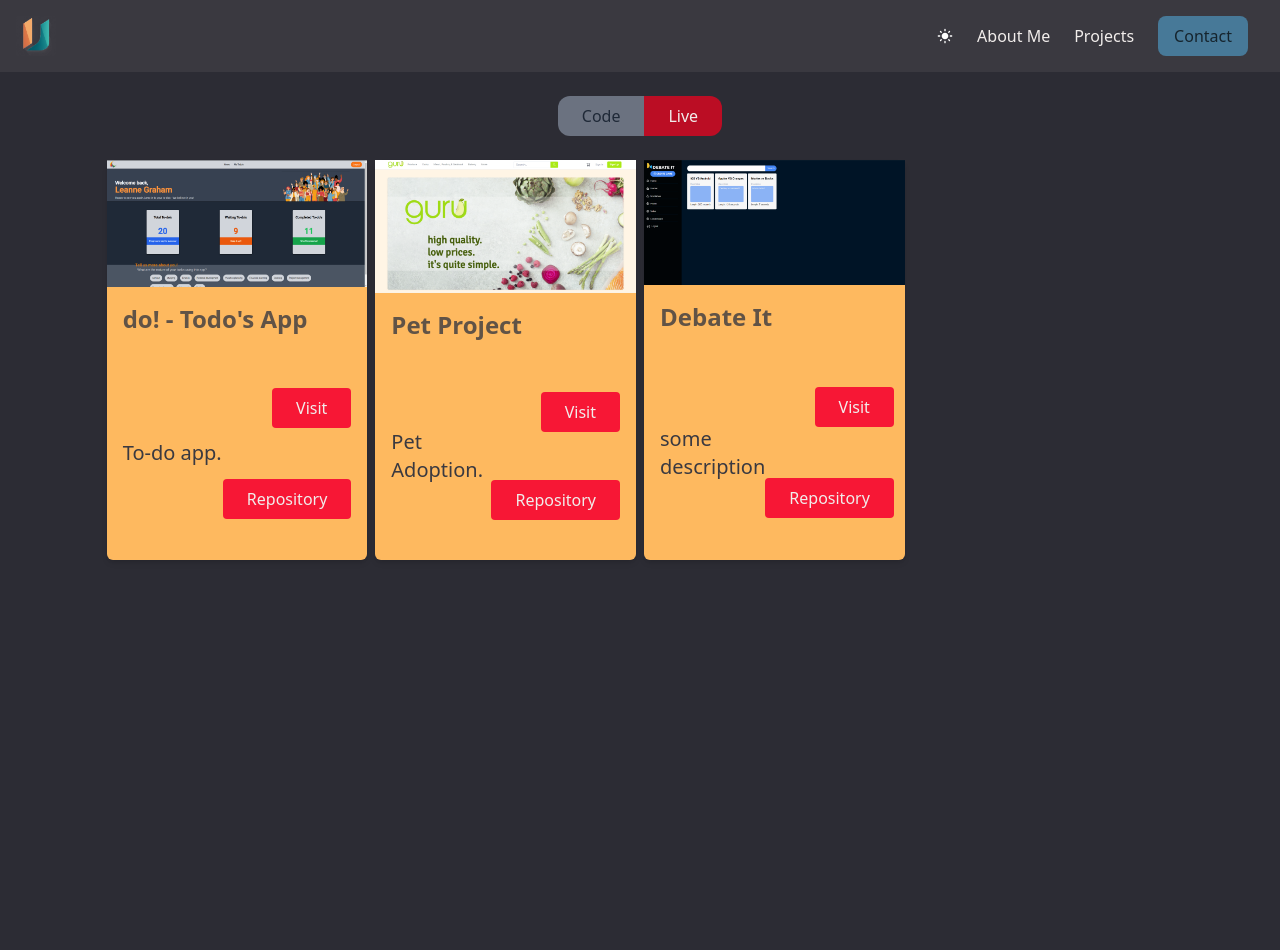
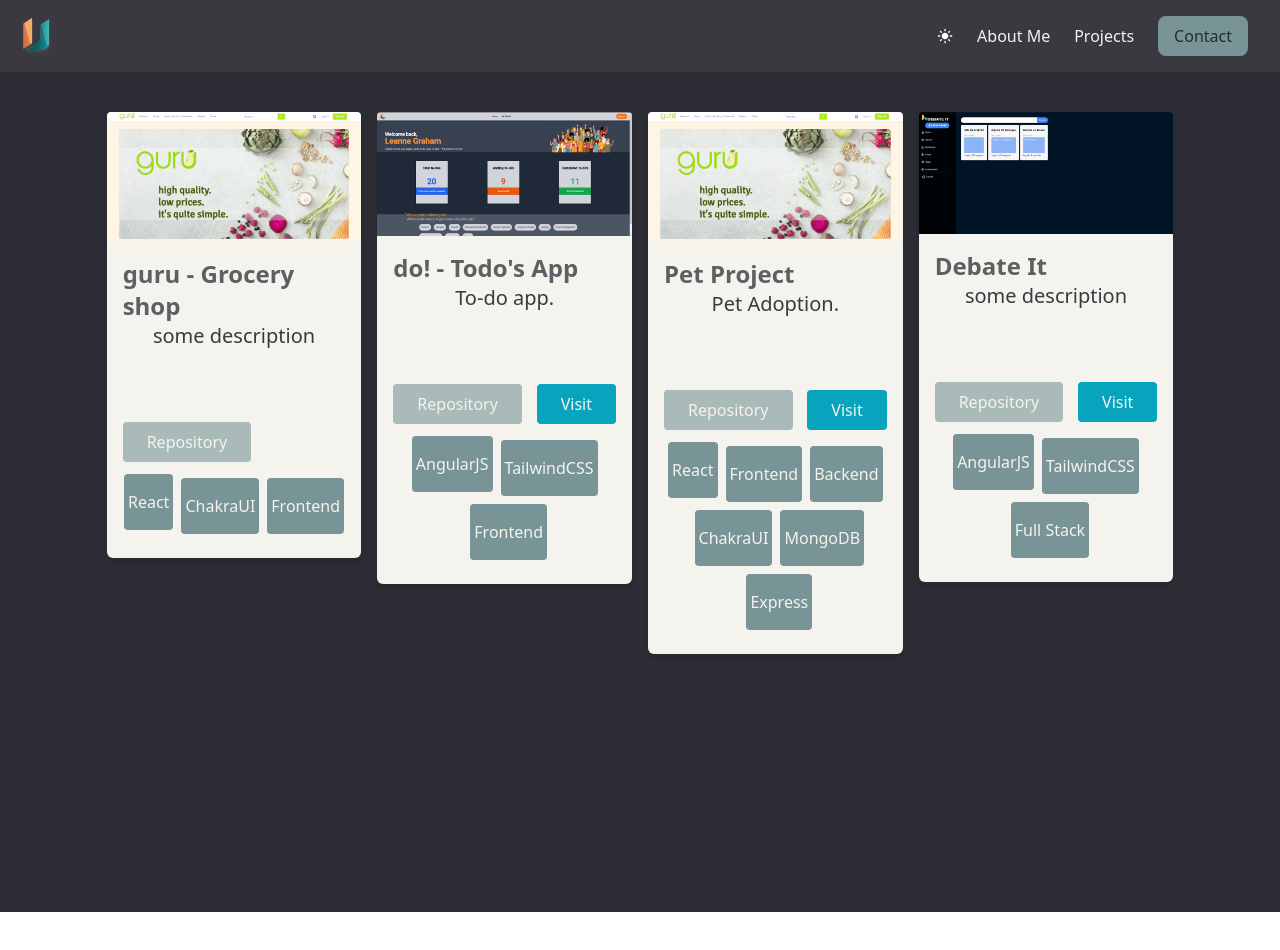
Before and after one commit to MayoNChip/myprotfolio, a Next.js app: page /projects in a window 1280 px wide. Shown: the top 950 px of the page. After the commit the page ends 912 px from the top, so only its background shows below. Built offline with nearby package versions, Linux system fonts and the light colour scheme.

Commit message:
working on different color scheme

```diff
--- a/app/contactme/nodeMailer.ts
+++ b/app/contactme/nodeMailer.ts
@@ -25,7 +25,7 @@ export async function sendEmail(prevState: any, formData: FormData) {
       message: formData.get("message"),
     });
     const emailOptions: SendMailOptions = {
-      from: data.from,
+      from: "idocodev@gmail.com",
       to: "idocodev@gmail.com",
       subject: "New Potential Empoloyer!",
       //   text: data.message,
@@ -36,7 +36,13 @@ export async function sendEmail(prevState: any, formData: FormData) {
 	  <div>${data.message}</div> </body>`,
     };
 
-    transporter.sendMail(emailOptions);
+    transporter.sendMail(emailOptions, (err, info) => {
+      if (err) {
+        console.log(err);
+      } else {
+        console.log("message send", info.response);
+      }
+    });
     return { message: "message sent" };
   } catch (error) {
     console.log(error);
--- a/app/projects/ProjectList.tsx
+++ /dev/null
@@ -1,53 +0,0 @@
-"use client";
-
-import React, { useContext, useState } from "react";
-import { projects } from "../../lib/projects";
-import ProjectCard from "../../components/ProjectCard";
-import { GlobalContext, InitialContext } from "../../context/GlobalContext";
-import { cn } from "../../lib/utils";
-
-function ProjectList() {
-	const { darkMode } = useContext(GlobalContext) as InitialContext;
-	const [displayingLiveProjects, setDisplayingLiveProjects] = useState(true);
-	return (
-		<div
-			className={`${
-				darkMode ? "bg-black-1" : "bg-light"
-			} flex flex-col self-center w-full items-center`}
-		>
-			<div className="my-6">
-				<button
-					className={cn(
-						"px-6 py-2  rounded-l-xl",
-						!displayingLiveProjects
-							? "bg-main-dark text-light"
-							: "bg-gray-500 text-gray-800"
-					)}
-					onClick={() => setDisplayingLiveProjects(false)}
-				>
-					Code
-				</button>
-				<button
-					className={cn(
-						"px-6 py-2  rounded-r-xl",
-						displayingLiveProjects
-							? "bg-main-dark text-light"
-							: "bg-gray-500 text-gray-800"
-					)}
-					onClick={() => setDisplayingLiveProjects(true)}
-				>
-					Live
-				</button>
-			</div>
-			<div className="grid w-10/12 h-screen grid-flow-row grid-cols-4 grid-rows-4 gap-2">
-				{projects
-					.filter((project) => project.isLive === displayingLiveProjects)
-					.map((project) => {
-						return <ProjectCard key={project.title} {...project}></ProjectCard>;
-					})}
-			</div>
-		</div>
-	);
-}
-
-export default ProjectList;
--- /dev/null
+++ b/app/projects/_components/ProjectList.tsx
@@ -0,0 +1,53 @@
+"use client";
+
+import React, { useContext, useState } from "react";
+import { projects } from "../../../lib/projects";
+import ProjectCard from "../../../components/ProjectCard";
+import { GlobalContext, InitialContext } from "../../../context/GlobalContext";
+import { cn } from "../../../lib/utils";
+
+function ProjectList() {
+  const { darkMode } = useContext(GlobalContext) as InitialContext;
+  //   const [displayingLiveProjects, setDisplayingLiveProjects] = useState(true);
+  return (
+    <div
+      className={`${
+        darkMode ? "bg-black-1" : "bg-light"
+      } flex flex-col self-center w-full items-center pt-10`}
+    >
+      {/* <div className="my-6">
+        <button
+          className={cn(
+            "px-6 py-2  rounded-l-xl",
+            !displayingLiveProjects
+              ? "bg-main-dark text-light"
+              : "bg-gray-500 text-gray-800"
+          )}
+          onClick={() => setDisplayingLiveProjects(false)}
+        >
+          Code
+        </button>
+        <button
+          className={cn(
+            "px-6 py-2  rounded-r-xl",
+            displayingLiveProjects
+              ? "bg-main-dark text-light"
+              : "bg-gray-500 text-gray-800"
+          )}
+          onClick={() => setDisplayingLiveProjects(true)}
+        >
+          Live
+        </button>
+      </div> */}
+      <div className="grid w-10/12 h-screen grid-flow-row grid-cols-4 grid-rows-4 gap-4">
+        {projects
+          //   .filter((project) => project.isLive === displayingLiveProjects)
+          .map((project) => {
+            return <ProjectCard key={project.title} {...project}></ProjectCard>;
+          })}
+      </div>
+    </div>
+  );
+}
+
+export default ProjectList;
--- a/app/projects/page.tsx
+++ b/app/projects/page.tsx
@@ -1,15 +1,11 @@
 import React from "react";
-import ProjectList from "./ProjectList";
+import ProjectList from "./_components/ProjectList";
 
 //TODO:
 // - Tags
 
 function page() {
-	return (
-		<>
-			<ProjectList />
-		</>
-	);
+  return <ProjectList />;
 }
 
 export default page;
--- a/components/ProjectCard.tsx
+++ b/components/ProjectCard.tsx
@@ -12,33 +12,49 @@ function ProjectCard(project: project) {
   return (
     <div
       className={cn(
-				darkMode ? "bg-accent" : "bg-secondary/60",
-				"flex flex-col transition-transform duration-300 min-h-[400px]  rounded-md shadow-md hover:scale-[101%] w-full"
+        darkMode ? "bg-accent" : "bg-secondary/30",
+        "flex flex-col transition-transform duration-300 h-fit  rounded-md shadow-md hover:scale-[101%] w-full"
       )}
     >
-			<div className="flex w-fit h-fit">
-				<Image src={project.image} alt="guru Supermarket Image" />
+      <div className="w-full h-fit">
+        <Image className="rounded-t" src={project.image} alt={project.title} />
       </div>
-			<div className="flex items-center justify-between w-full h-full px-4 py-4">
-				<div className="flex flex-col w-full h-full">
+      <div className="flex items-center justify-between w-full px-4 py-4">
+        <div className="flex flex-col w-full ">
           <h1
             className={cn(
-							darkMode ? " text-black-2/80" : "text-secondary/70",
+              darkMode ? " text-black-2/80" : "text-secondary",
               "text-2xl font-black h-1/4"
             )}
           >
             {project.title}
           </h1>
-					<div className="flex items-center justify-between w-full h-3/4">
+
+          <div className="flex flex-col items-center  w-full min-h-[200px]">
+            <div className="min-h-[100px]">
+              {" "}
               <h1
                 className={cn(
-								darkMode ? "text-black-2" : "text-light",
+                  darkMode ? "text-black-2" : "text-black-1",
                   "text-xl font-light "
                 )}
               >
                 {project.description}
               </h1>
-						<div className="flex flex-col justify-around h-full">
+            </div>
+            <div className="flex justify-between w-full">
+              <Link
+                href={project.repository_url}
+                target="_blank"
+                className={cn(
+                  "self-end px-6 py-2 font-medium transition-colors rounded text-md ",
+                  darkMode
+                    ? "text-light hover:text-black/50 bg-secondary/60 hover:bg-secondary"
+                    : "text-black/40 hover:text-secondary/90 bg-bg-secondary/30 hover:bg-secondary/60"
+                )}
+              >
+                Repository
+              </Link>
               {project.isLive && (
                 <Link
                   href={project.app_url}
@@ -47,24 +63,24 @@ function ProjectCard(project: project) {
                     "self-end px-6 py-2 font-medium transition-colors rounded text-md ",
                     darkMode
                       ? "text-light hover:text-black/50 bg-main hover:bg-main-dark"
-											: "text-secondary/90 hover:text-secondary/90 bg-accent hover:bg-secondary/30"
+                      : "text-accent hover:text-accent/40 bg-main hover:bg-secondary"
                   )}
                 >
                   Visit
                 </Link>
               )}
-							<Link
-								href={project.repository_url}
-								target="_blank"
-								className={cn(
-									"self-end px-6 py-2 font-medium transition-colors rounded text-md ",
-									darkMode
-										? "text-light hover:text-black/50 bg-main hover:bg-main-dark"
-										: "text-black/40 hover:text-secondary/90 bg-bg-secondary/30 hover:bg-secondary/60"
-								)}
+            </div>
+            <div className="flex w-full flex-wrap space-x-2 space-y-2 my-2 items-center align-middle justify-center">
+              {project.tags.map((tag) => {
+                return (
+                  <div
+                    key={tag}
+                    className="bg-secondary text-accent w-fit px-1 py-4 flex rounded align-bottom"
                   >
-								Repository
-							</Link>
+                    {tag}
+                  </div>
+                );
+              })}
             </div>
           </div>
         </div>
--- a/tailwind.config.js
+++ b/tailwind.config.js
@@ -6,12 +6,13 @@ module.exports = {
       colors: {
         "black-1": "#2C2C34",
         "black-2": "#3A3940",
-        main: "#F71735",
-        "main-dark": "#BB0D24",
-        secondary: "#477998",
-        accent: "#FEB95F",
+        main: "#08A4BD",
+        // main: "#ACC196",
+        "main-dark": "#05798A",
+        secondary: "#799496",
+        accent: "#F4F3EE",
         "semi-light": "#d3cac6",
-        light: "#f1edeb",
+        light: "#F4F3EE",
       },
       backgroundImage: {
         mainBG: "url('/public/wave-haikei.png')",
```
Also changed, not shown: public/tags.svg (added). Lines whose indentation alone changed are shown as unchanged.
